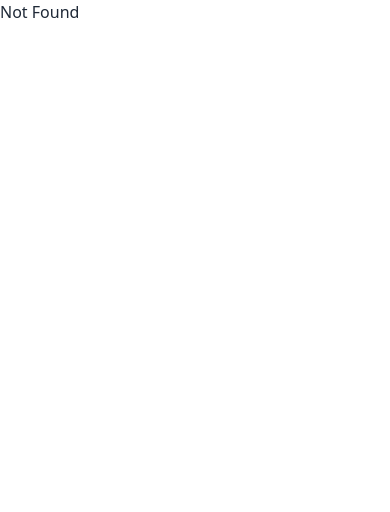
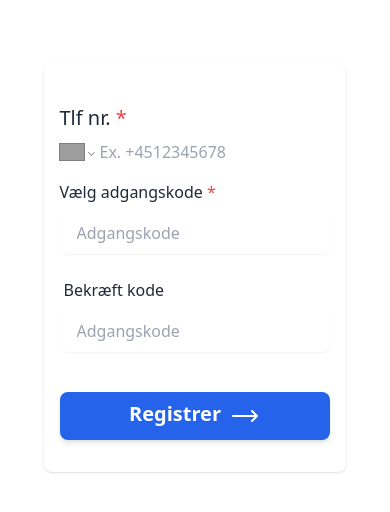
Before and after one commit to Mihusu/myBicycle, a React (Vite) app in the folder site/: page /registration in a window 390 px wide. Before the commit this address had no page. Shown: the top 512 px of the page. Built offline with nearby package versions, Linux system fonts and the light colour scheme; grey boxes are pictures that could not be loaded.

Commit message:
Minor integration with phone registration

```diff
--- a/site/package.json
+++ b/site/package.json
@@ -18,6 +18,7 @@
     "react": "^18.2.0",
     "react-dom": "^18.2.0",
     "react-dropzone": "^14.2.3",
+    "react-hook-form": "^7.43.3",
     "react-icons": "^4.7.1",
     "react-phone-number-input": "^3.2.19",
     "react-router-dom": "^6.8.1",
--- a/site/src/App.jsx
+++ b/site/src/App.jsx
@@ -10,6 +10,7 @@ import NotFound from "./pages/NotFound";
 import MyBikes from "./pages/MyBikes";
 import Test from "./pages/Test";
 import BikeRegistration from "./pages/BikeRegistration";
+import PhoneRegistration from "./pages/PhoneRegistration";
 
 // Auth pages
 import ClaimBikePage from "./pages/ClaimBike";
@@ -39,6 +40,11 @@ function App() {
       errorElement: <NotFound />,
     },
     {
+      path: "/registration",
+      element: <PhoneRegistration />,
+      errorElement: <NotFound />,
+    },
+    {
       path: "/claim",
       element: <ClaimBikePage />,
       errorElement: <NotFound />,
--- a/site/src/components/register/PhoneNumber.jsx
+++ b/site/src/components/register/PhoneNumber.jsx
@@ -5,7 +5,7 @@ import { useState } from "react";
 import { parsePhoneNumber } from "react-phone-number-input";
 import { formatPhoneNumberIntl } from "react-phone-number-input";
 
-const PhoneNumber = () => {
+export const PhoneNumber = () => {
   const [value, setValue] = useState();
 
   formatPhoneNumberIntl("+4512345678") === "+45 12 34 56 78";
@@ -26,5 +26,3 @@ const PhoneNumber = () => {
     />
   );
 };
-
-export default PhoneNumber;
--- a/site/src/pages/BikeRegistration.jsx
+++ b/site/src/pages/BikeRegistration.jsx
@@ -1,6 +1,6 @@
 import React from "react";
 import RadioButton from "../components/register/Radiobutton";
-import PhoneNumber from "../components/register/Phonenumber";
+import { PhoneNumber } from "../components/register/PhoneNumber";;
 
 const BikeRegistration = () => {
   return (
@@ -14,7 +14,7 @@ const BikeRegistration = () => {
           <form
             method="post"
             action="http://127.0.0.1:8000/bikes"
-            enctype="multipart/form-data"
+            encType="multipart/form-data"
           >
             <div className="space-y-2">
               <div className="p-4 bg-white rounded-lg shadow dark:bg-gray-800">
--- a/site/src/pages/MyBikes.jsx
+++ b/site/src/pages/MyBikes.jsx
@@ -42,7 +42,7 @@ const MineCykler = () => {
                                 <input
                                     type="text"
                                     id="required-engangskode"
-                                    className=" rounded-lg border-transparent flex-1 appearance-none border border-gray-300 w-full py-2 px-4 bg-white text-gray-700 placeholder-gray-400 shadow-sm text-base focus:outline-none focus:ring-2 focus:ring-purple-600 focus:border-transparent"
+                                    className="rounded-lg border-transparent flex-1 appearance-none border border-gray-300 w-full py-2 px-4 bg-white text-gray-700 placeholder-gray-400 shadow-sm text-base focus:outline-none focus:ring-2 focus:ring-purple-600 focus:border-transparent"
                                     name="FrameNumber"
                                     placeholder="Indtast engangskode"
                                 />
--- a/site/src/pages/PhoneRegistration.jsx
+++ b/site/src/pages/PhoneRegistration.jsx
@@ -1,9 +1,35 @@
-import React, { useState, useEffect, useContext } from 'react'
-import { Navigate, useParams } from 'react-router-dom'
+import React, { useState } from 'react';
+import { useForm } from 'react-hook-form';
+import { PhoneNumber } from '../components/register/PhoneNumber';
 
 const PhoneRegistration = () => {
+
+    const [password, setPassword] = useState("")
+    const [verify, setVerify] = useState("")
+    const { register, handleSubmit } = useForm({
+        defaultValues: {
+
+        }
+    })
+    const onSubmit = data => console.log(data)
+
+    // checks whether password matches verification
+    function matchPassword(password, verify) {
+
+        if (password.length == 0 || verify.length == 0) {
+            return false
+        }
+
+        if (password == verify) {
+            return true
+        } else
+            return false
+
+    }
+
     return (
         <div className="flex flex-col items-center justify-center my-16">
+            <form onSubmit={handleSubmit(onSubmit)}>
                 <div className=" px-4 py-8 bg-white rounded-lg shadow dark:bg-gray-800 sm:px-6 md:px-8 lg:px-20 md:w-auto">
                     <div className="py-2 self-center text-xl font-light text-gray-800 sm:text-2xl dark:text-white">
                         Tlf nr.
@@ -11,36 +37,55 @@ const PhoneRegistration = () => {
                     </div>
                     <label className="font-light text-gray-800 dark:text-white">
                     </label>
-                <input
-                    type="text"
-                    id="required-phoneNumber"
-                    className=" rounded-lg border-transparent flex-1 appearance-none border border-gray-300 w-full py-2 px-10 bg-white text-gray-700 placeholder-gray-400 shadow-sm text-base focus:outline-none focus:ring-2 focus:ring-purple-600 focus:border-transparent"
-                    name="FrameNumber"
-                    placeholder="Indtast telefonnummer"
-                />
-                <div className="py-2 self-center text-xl font-light text-gray-800 sm:text-2xl dark:text-white">
-                    Kode:
+                    <div>< PhoneNumber {...register('phoneNumber', { required: true })} type="number" /><div />
+                        <div className="pt-4 pb-2 font-light text-gray-800 dark:text-white">
+                            Vælg adgangskode
                             <span className="text-red-500 required-dot"> *</span>
                         </div>
-                <label className="py-4 font-light text-gray-800 dark:text-white">
+                        {/* password */}
+                        <div className="form-control w-full max-w-xs">
+
+                            <input type="text" pattern='\d*'
+                                {...register('password', { required: true }, { min: 8, max: 32 })}
+                                onChange={
+                                    (e) => setPassword(e.target.value)
+                                }
+                                required
+                                maxLength={32}
+                                placeholder="Adgangskode"
+                                className="rounded-lg border-transparent flex-1 appearance-none border border-gray-300 w-full py-2 px-4 bg-white text-gray-700 placeholder-gray-400 shadow-sm text-base focus:outline-none focus:ring-2 focus:ring-purple-600 focus:border-transparent" />
+
+                        </div>
+                        {/* verify */}
+                        <div className="pt-4 pb-2">
+                            <label className="label">
+                                <span className="font-light text-gray-800 dark:text-white">Bekræft kode</span>
                             </label>
-                <input
-                    type="text"
-                    id="required-phoneNumber"
-                    className="rounded-lg border-transparent flex-1 appearance-none border border-gray-300 w-full py-2 px-10 bg-white text-gray-700 placeholder-gray-400 shadow-sm text-base focus:outline-none focus:ring-2 focus:ring-purple-600 focus:border-transparent"
-                    name="FrameNumber"
-                    placeholder="Indtast telefonnummer"
-                />
-                <button type="button" className="gap-2 mt-8 py-2 px-4 flex justify-center bg-blue-600 hover:bg-orange-700
+                            <input type="text"
+                            {...register('verify', { required: true }, { min: 8, max: 32 })}
+                                // onChange={
+                                //     (e) => setVerify(e.target.value)
+                                // }
+                                required
+                                maxLength={32}
+                                placeholder="Adgangskode"
+                                className="rounded-lg border-transparent flex-1 appearance-none border border-gray-300 w-full py-2 px-4 bg-white text-gray-700 placeholder-gray-400 shadow-sm text-base focus:outline-none focus:ring-2 focus:ring-purple-600 focus:border-transparent" />
+                        </div>
+                        <button type="submit" disabled={
+                            !matchPassword(password, verify)
+                        }
+                            className="gap-2 mt-8 py-2 px-4 flex justify-center bg-blue-600 hover:bg-orange-700
                     focus:ring-red-500 focus:ring-offset-red-200 text-white w-full transition ease-in duration-200 text-center
                     text-xl font-semibold shadow-md focus:outline-none focus:ring-2 focus:ring-offset-2 rounded-lg " onClick={() => handleRedeemClick()}>
-                    Send
+                            Registrer
                             <svg xmlns="http://www.w3.org/2000/svg" fill="none" viewBox="0 0 24 24" strokeWidth={1.5} stroke="currentColor" className="w-8 h-8">
                                 <path strokeLinecap="round" strokeLinejoin="round" d="M17.25 8.25L21 12m0 0l-3.75 3.75M21 12H3" />
                             </svg>
                         </button>
                     </div>
                 </div>
+            </form>
+        </div>
     )
 }
 
```
Also changed, not shown: 1 other file (tests, documents, lock files or other folders). Lines whose indentation alone changed are shown as unchanged.
